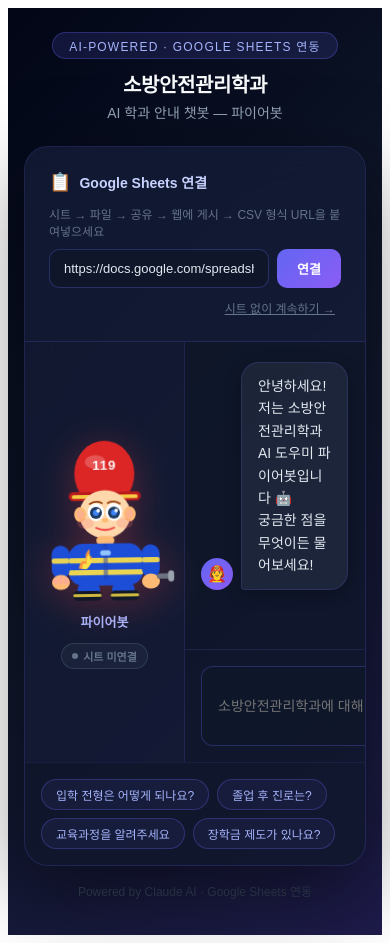
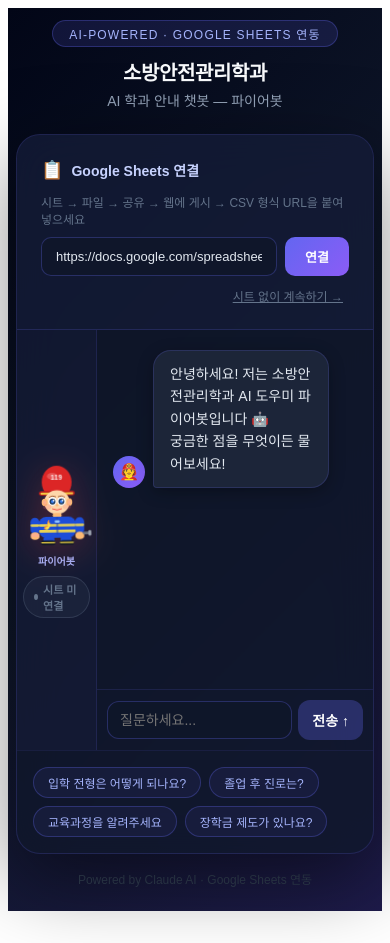
Before and after one commit to pjh1967/fire-qna, a React (Vite) app: page / in a window 390 px wide. After the commit the page ends 919 px from the top, so only its background shows below. Built offline with nearby package versions, Linux system fonts and the light colour scheme.

Commit message:
모바일 반응형 수정

```diff
--- a/src/App.jsx
+++ b/src/App.jsx
@@ -40,8 +40,8 @@
   return (
     <svg
       viewBox="0 0 160 220"
-      width="120"
-      height="165"
+      width="clamp(60px, 15vw, 120px)"
+      height="clamp(82px, 20vw, 165px)"
       style={{
         filter: "drop-shadow(0 6px 18px rgba(239,68,68,0.30))",
         animation: isTyping
@@ -401,7 +401,7 @@
       display: "flex",
       flexDirection: "column",
       alignItems: "center",
-      padding: "24px 16px",
+      padding: "12px 8px",
     }}>
       <style>{`
         @keyframes bobbing { from{transform:translateY(0)} to{transform:translateY(-8px)} }
@@ -543,22 +543,22 @@
         <div style={{ display: "flex", gap: "0", height: showSetup ? "420px" : "500px" }}>
           {/* 로봇 사이드바 */}
           <div style={{
-            width: "160px",
+            width: "clamp(80px, 20vw, 160px)",
             flexShrink: 0,
             display: "flex",
             flexDirection: "column",
             alignItems: "center",
             justifyContent: "center",
-            padding: "20px 12px",
+            padding: "12px 6px",
             borderRight: "1px solid rgba(99,102,241,0.15)",
             background: "rgba(99,102,241,0.04)",
-            gap: "12px",
+            gap: "8px",
           }}>
             <RobotMascot isTyping={isLoading} mood={mood} />
             <div style={{
               textAlign: "center",
               color: "#a5b4fc",
-              fontSize: "13px",
+              fontSize: "clamp(10px, 2.5vw, 13px)",
               fontWeight: 700,
             }}>
               {CONFIG.BOT_NAME}
@@ -668,20 +668,22 @@
 
             {/* 입력창 */}
             <div style={{
-              padding: "16px",
+              padding: "10px",
               borderTop: "1px solid rgba(99,102,241,0.15)",
               display: "flex",
-              gap: "10px",
+              gap: "6px",
+              alignItems: "center",
             }}>
               <input
                 value={input}
                 onChange={(e) => setInput(e.target.value)}
                 onKeyDown={(e) => e.key === "Enter" && !e.shiftKey && sendMessage()}
-                placeholder={`${CONFIG.DEPT_NAME}에 대해 질문하세요...`}
+                placeholder="질문하세요..."
                 disabled={isLoading}
                 style={{
                   flex: 1,
-                  padding: "12px 16px",
+                  minWidth: 0,
+                  padding: "10px 12px",
                   borderRadius: "12px",
                   border: "1px solid rgba(99,102,241,0.3)",
                   background: "rgba(15,23,42,0.8)",
@@ -697,7 +699,8 @@
                 onClick={sendMessage}
                 disabled={isLoading || !input.trim()}
                 style={{
-                  padding: "12px 20px",
+                  flexShrink: 0,
+                  padding: "10px 14px",
                   borderRadius: "12px",
                   border: "none",
                   background: isLoading || !input.trim()
@@ -708,6 +711,7 @@
                   fontSize: "14px",
                   cursor: isLoading || !input.trim() ? "not-allowed" : "pointer",
                   transition: "all 0.2s",
+                  whiteSpace: "nowrap",
                 }}
               >
                 전송 ↑
```
